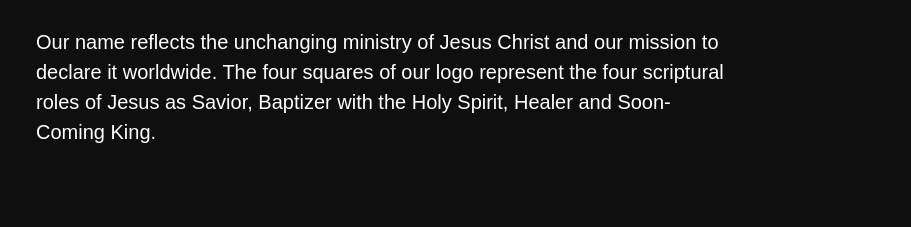
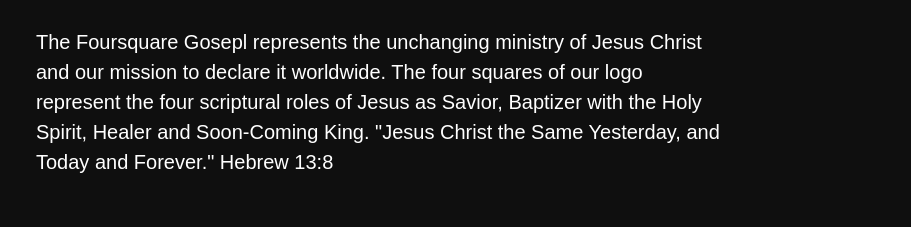
Before and after one commit to aaronearl/faith-community, a Gatsby site: page / in a window 1280 px wide. Shown: the part 4472-4699 px from the top of the page, 369-1280 px from the left. Built offline with nearby package versions, Linux system fonts and the light colour scheme; Gatsby itself is replaced by a stand-in of ours; a web font is replaced by a local one.

Commit message:
hebrews 13:8

```diff
--- a/src/components/Skills.js
+++ b/src/components/Skills.js
@@ -42,7 +42,7 @@
           <br></br>
           <p>For Increased Spiritual Strength Phillipians 4:13 'I can do all this through him who gives me strength'.  Thus, we invite you to fellowship with us this Sunday at 10am.  Let's get Free! Let's Spread Love and Get Stronger through the Power of Jesus Christ! </p>
 
-          <p>Our name reflects the unchanging ministry of Jesus Christ and our mission to declare it worldwide. The four squares of our logo represent the four scriptural roles of Jesus as Savior, Baptizer with the Holy Spirit, Healer and Soon-Coming King.</p>
+          <p>The Foursquare Gosepl represents the unchanging ministry of Jesus Christ and our mission to declare it worldwide. The four squares of our logo represent the four scriptural roles of Jesus as Savior, Baptizer with the Holy Spirit, Healer and Soon-Coming King. "Jesus Christ the Same Yesterday, and Today and Forever."  Hebrew 13:8 </p>
 
         </h4>
         <br />
```
